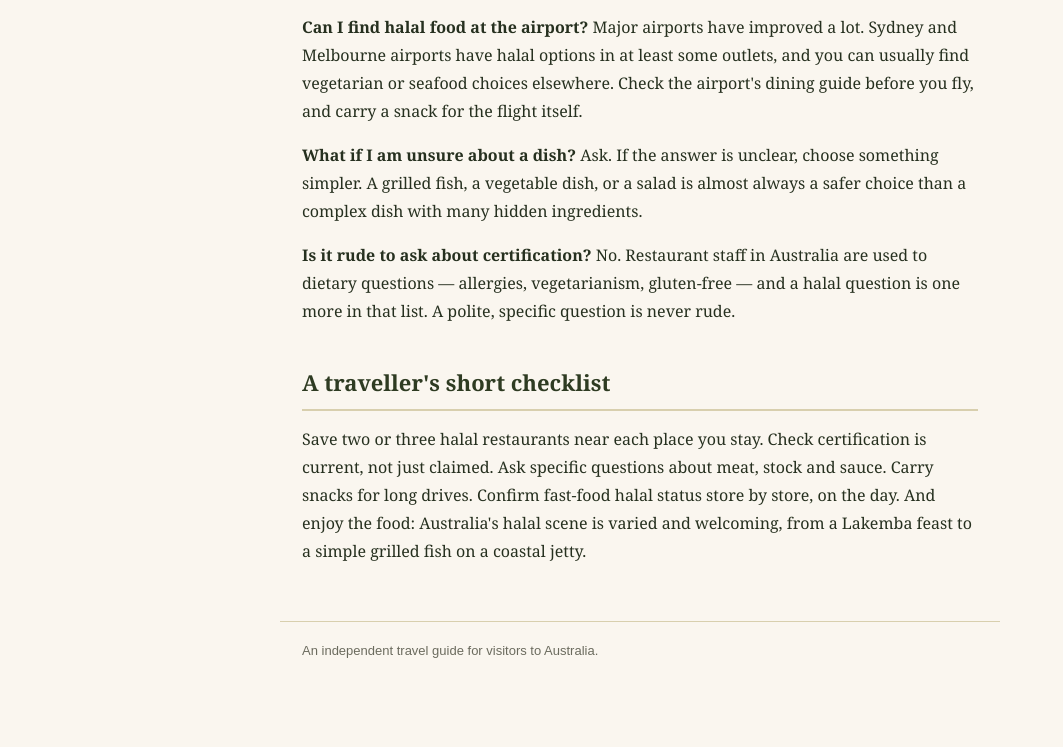
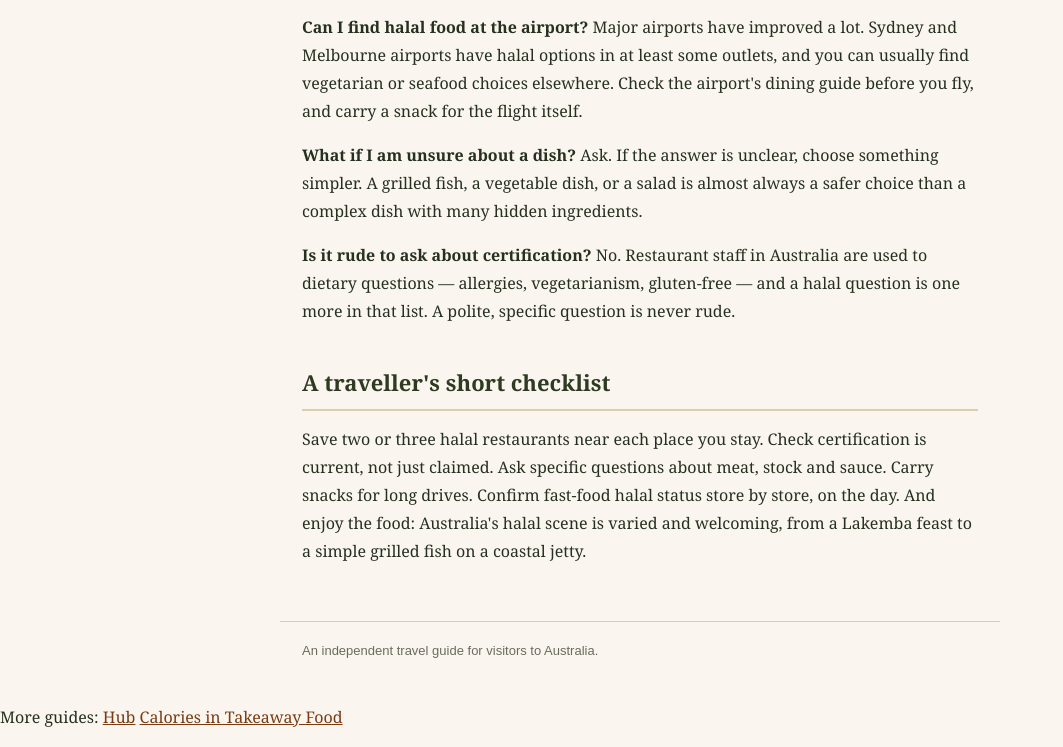
Before and after one commit to kfc-cmd/halal-dining-tips-au, a plain HTML site: page index.html in a window 1280 px wide. Shown: the part 5618-6365 px from the top of the page, without its empty margins (0-1063 px from the left). Before the commit the page ends 6321 px from the top, so only its background shows below. Drawn offline with Linux system fonts and the light colour scheme.

Commit message:
Update index.html

```diff
--- a/index.html
+++ b/index.html
@@ -60,5 +60,6 @@
 <h2>A traveller&#x27;s short checklist</h2>
 <p>Save two or three halal restaurants near each place you stay. Check certification is current, not just claimed. Ask specific questions about meat, stock and sauce. Carry snacks for long drives. Confirm fast-food halal status store by store, on the day. And enjoy the food: Australia&#x27;s halal scene is varied and welcoming, from a Lakemba feast to a simple grilled fish on a coastal jetty.</p>
 </main><footer>An independent travel guide for visitors to Australia.</footer>
+<p>More guides: <a href="https://sites.google.com/view/fast-food-culture-in-australia/home">Hub</a> <a href="https://kfc-cmd.github.io/fast-food-deals-australia/">Calories in Takeaway Food</a></p>
 </body>
 </html>
```
